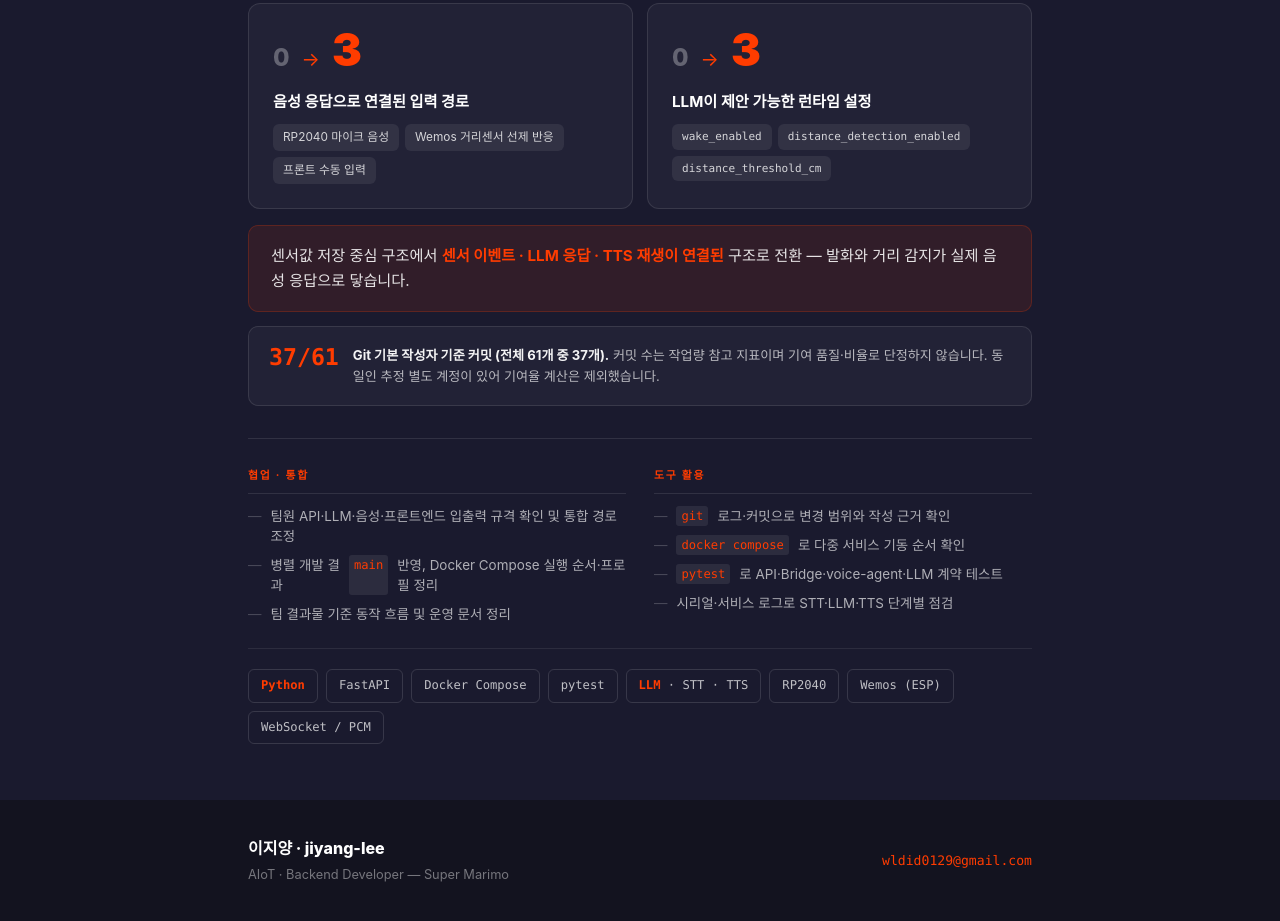
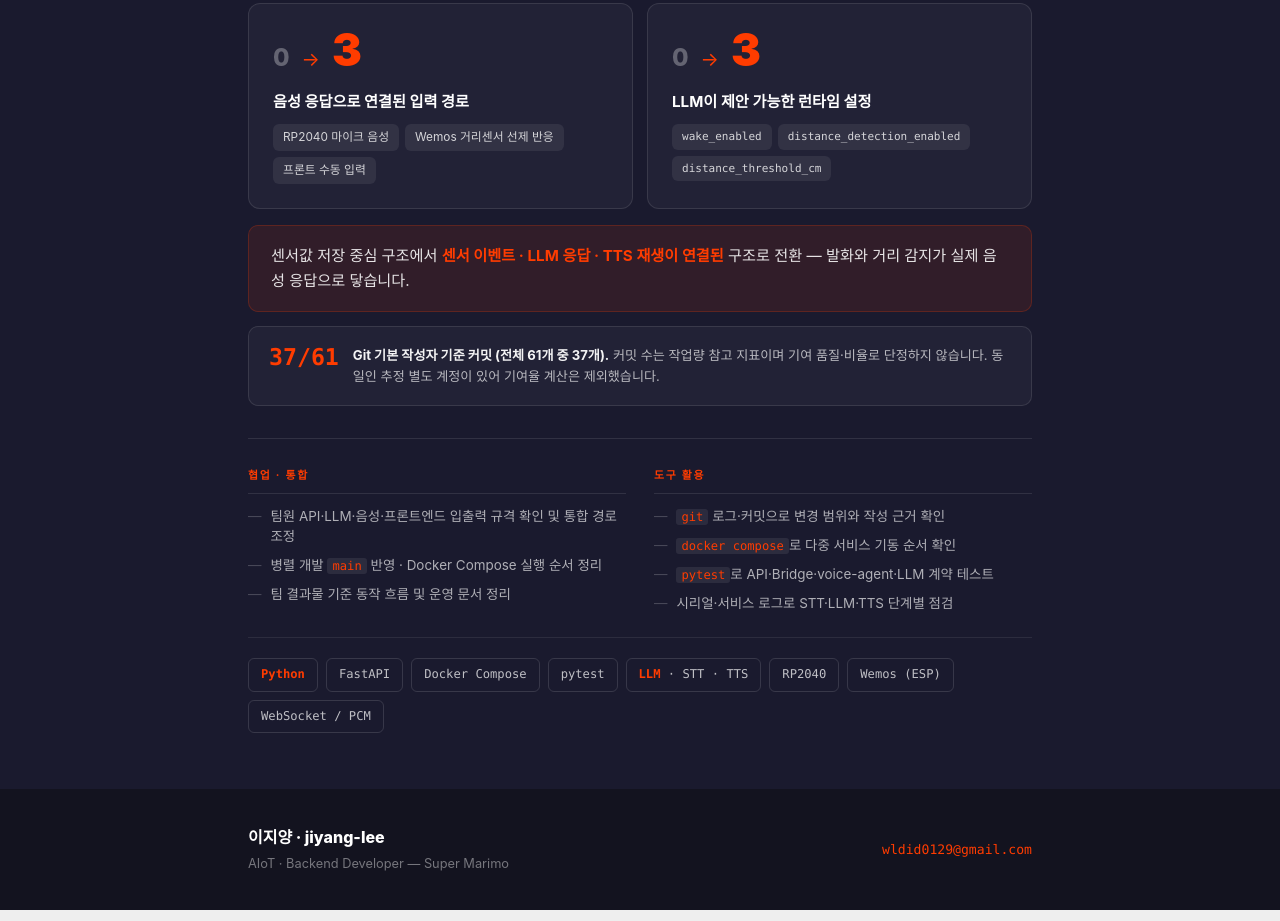
Before and after one commit to jiyang-lee/jiyang-lee.github.io, a plain HTML site: page index.html in a window 1280 px wide. Shown: the part 3085-4006 px from the top of the page. Drawn offline with Linux system fonts and the light colour scheme; a web font is replaced by a local one.

Commit message:
Fix: collab-list flex item split, shorten long line

```diff
--- a/index.html
+++ b/index.html
@@ -596,18 +596,18 @@ footer a:hover { text-decoration: underline; }
       <div class="collab-col">
         <h4>협업 · 통합</h4>
         <ul class="collab-list">
-          <li>팀원 API·LLM·음성·프론트엔드 입출력 규격 확인 및 통합 경로 조정</li>
-          <li>병렬 개발 결과 <code>main</code> 반영, Docker Compose 실행 순서·프로필 정리</li>
-          <li>팀 결과물 기준 동작 흐름 및 운영 문서 정리</li>
+          <li><span>팀원 API·LLM·음성·프론트엔드 입출력 규격 확인 및 통합 경로 조정</span></li>
+          <li><span>병렬 개발 <code>main</code> 반영 · Docker Compose 실행 순서 정리</span></li>
+          <li><span>팀 결과물 기준 동작 흐름 및 운영 문서 정리</span></li>
         </ul>
       </div>
       <div class="collab-col">
         <h4>도구 활용</h4>
         <ul class="collab-list">
-          <li><code>git</code> 로그·커밋으로 변경 범위와 작성 근거 확인</li>
-          <li><code>docker compose</code>로 다중 서비스 기동 순서 확인</li>
-          <li><code>pytest</code>로 API·Bridge·voice-agent·LLM 계약 테스트</li>
-          <li>시리얼·서비스 로그로 STT·LLM·TTS 단계별 점검</li>
+          <li><span><code>git</code> 로그·커밋으로 변경 범위와 작성 근거 확인</span></li>
+          <li><span><code>docker compose</code>로 다중 서비스 기동 순서 확인</span></li>
+          <li><span><code>pytest</code>로 API·Bridge·voice-agent·LLM 계약 테스트</span></li>
+          <li><span>시리얼·서비스 로그로 STT·LLM·TTS 단계별 점검</span></li>
         </ul>
       </div>
     </div>
```
